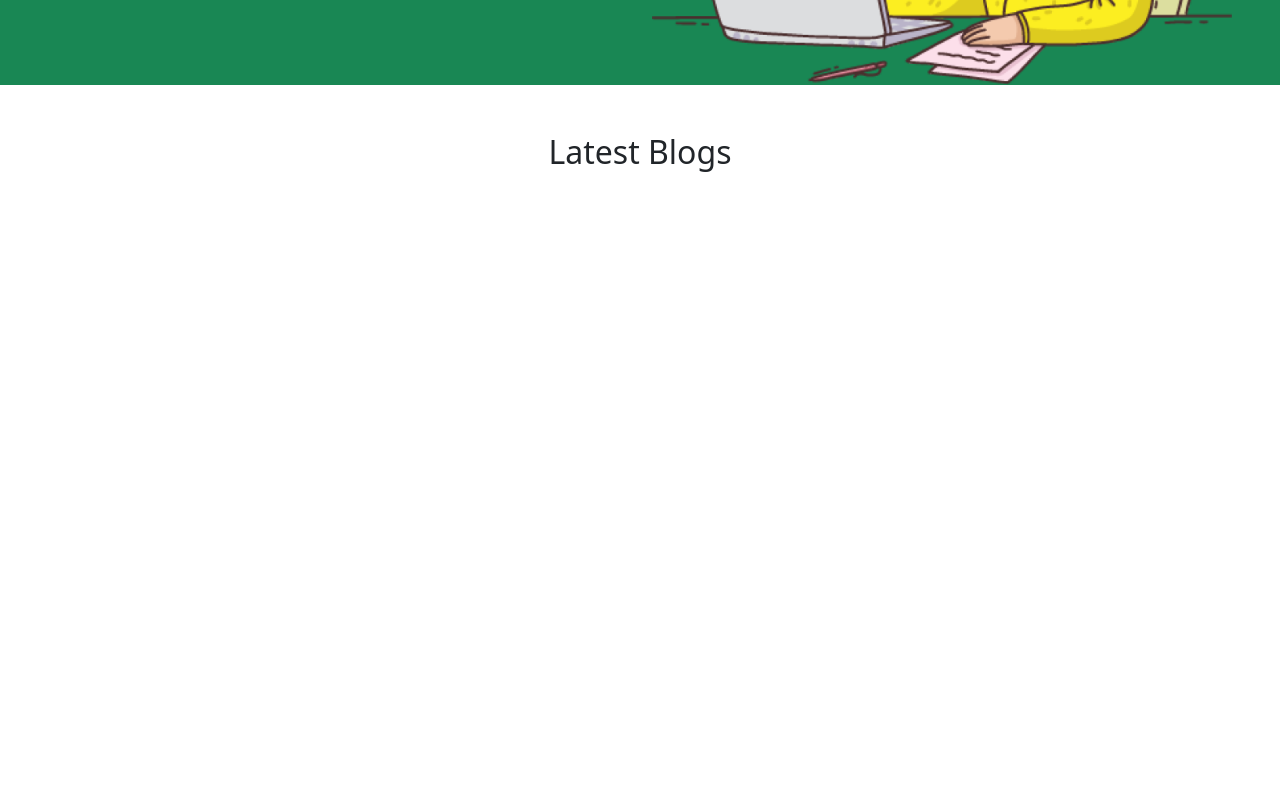
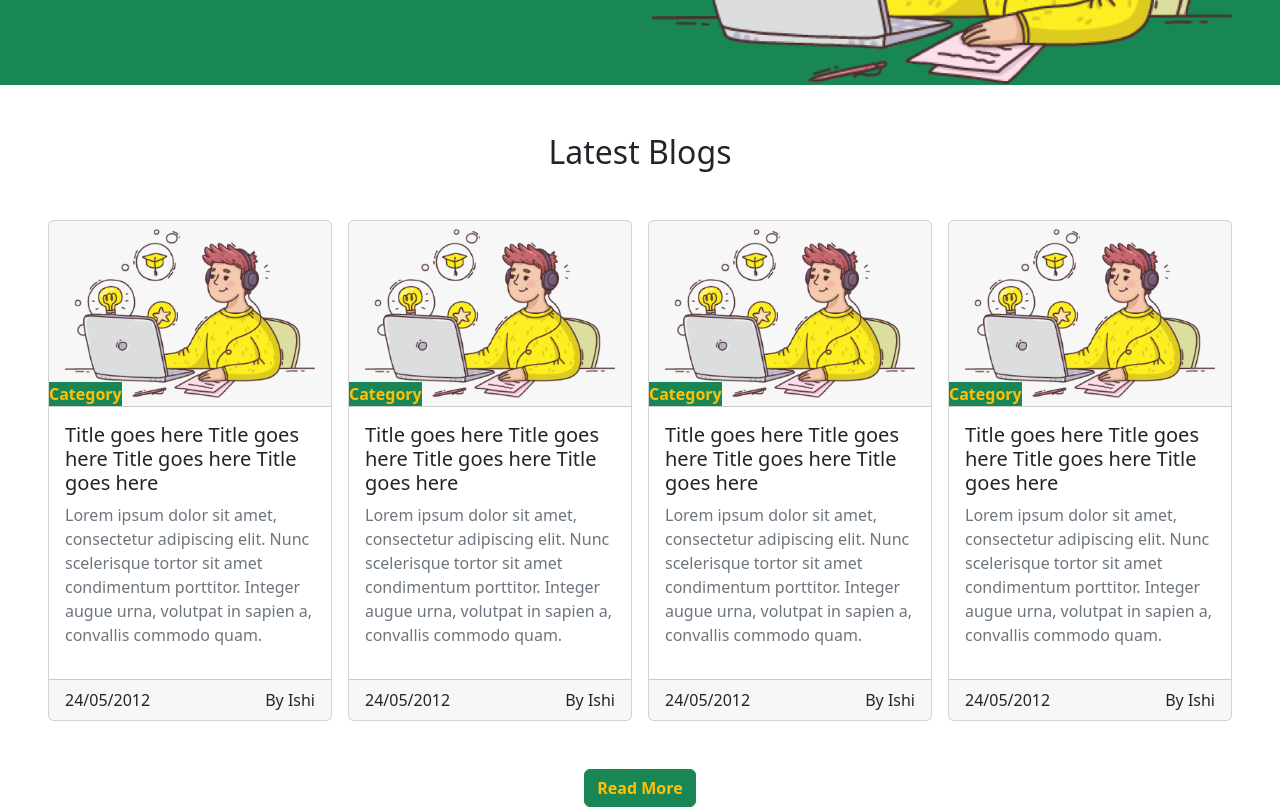
Before and after one commit to steeven-louk/blog, a React (Create React App) app in the folder client/: page / in a window 1280 px wide. Shown: the part 380-1187 px from the top of the page. Before the commit the page ends 800 px from the top, so only its background shows below. Built offline with nearby package versions, Linux system fonts and the light colour scheme.

Commit message:
ajout du composant card

```diff
--- a/client/src/components/card/Card.jsx
+++ b/client/src/components/card/Card.jsx
@@ -2,7 +2,25 @@ import React from 'react'
 
 const Card = () => {
   return (
-    <div>Card</div>
+    <>
+        <div className="card"style={{ 'width':'400px' }}>
+            <div className="card-header position-relative">
+                <img src="./assets/Asset21.png" alt="" className="card-img-top img-fluid object-fit-cover" />
+                <span className="bg-success position-absolute bottom-0 start-0 fw-bold text-warning text-capitalize">category</span>
+            </div>
+            <div className="card-body bg-tertiary">
+                <h5 className="card-title">
+                Title goes here Title goes here Title goes here Title goes here                 </h5>
+
+                <p className="card-desc text-muted">
+                Lorem ipsum dolor sit amet, consectetur adipiscing elit. Nunc scelerisque tortor sit amet condimentum porttitor. Integer augue urna, volutpat in sapien a, convallis commodo quam.                </p>
+            </div>
+            <div className="card-footer d-flex justify-content-between align-items-center">
+                <span>24/05/2012</span>
+                <span>By Ishi</span>
+            </div>
+        </div>
+    </>
   )
 }
 
--- a/client/src/pages/homePage/HomePage.jsx
+++ b/client/src/pages/homePage/HomePage.jsx
@@ -1,10 +1,20 @@
 import React from 'react'
+import Card from '../../components/card/Card'
 
 const HomePage = () => {
   return (
     <div className='home'>
-        <div className="container">
+        <div className="px-5">
             <div className="h2 text-center text-capitalize my-5">latest blogs</div>
+
+            <div className="card-container d-flex wrap gap-3 w-full">
+                <Card/>
+                <Card/>
+                <Card/>
+                <Card/>
+            </div>
+
+            <button className="btn btn-success mt-5 text-warning align-items-center text-center mx-auto text-capitalize fw-semibold d-flex">read more</button>
         </div>
     </div>
   )
```
